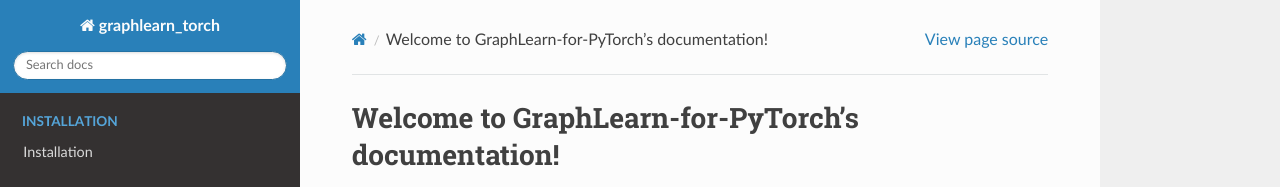
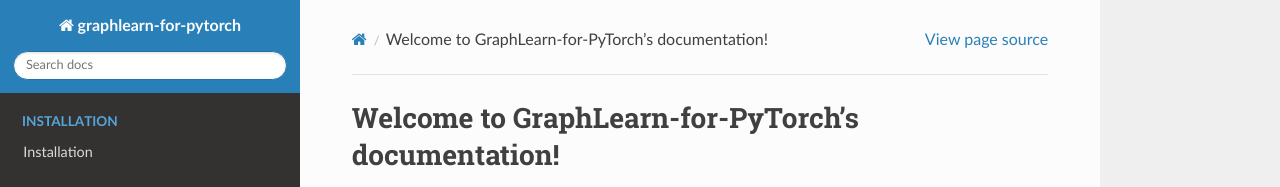
Before and after one commit to alibaba/graphlearn-for-pytorch, a Sphinx documentation site: the page built from docs/index.rst, in a window 1280 px wide. Shown: the top 187 px of the page. Built offline with Sphinx 7.4.7 and the Read the Docs theme 2.0.0, drawn with Linux system fonts in a browser that asks for light colours; pages that are not in the unit, such as notebooks, are missing from menus.

Commit message:
update project name.

```diff
--- a/docs/conf.py
+++ b/docs/conf.py
@@ -10,7 +10,7 @@
 
 import graphlearn_torch
 
-project = 'graphlearn_torch'
+project = 'graphlearn-for-pytorch'
 author = 'Alibaba-inc'
 copyright = f'{datetime.datetime.now().year}, {author}'
 
--- a/setup.py
+++ b/setup.py
@@ -114,10 +114,11 @@
 
 
 setup(
-  name='graphlearn_torch',
+  name='graphlearn-torch',
   version=_VERSION,
   author='Baole Ai',
   description='Graph Learning for PyTorch (GraphLearn-for-PyTorch)',
+  url="https://github.com/alibaba/graphlearn-for-pytorch",
   python_requires='>=3.6',
   requires=['torch'],
   cmdclass={'build_ext': cpp_extension.BuildExtension},
```
